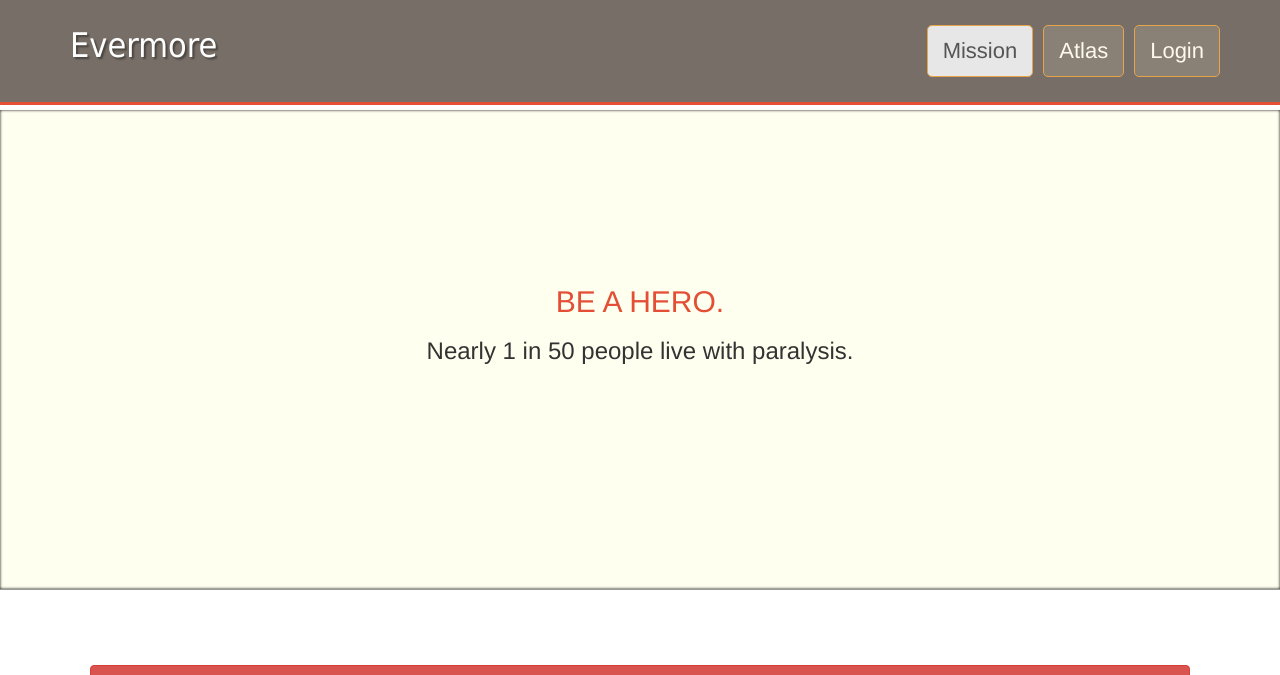
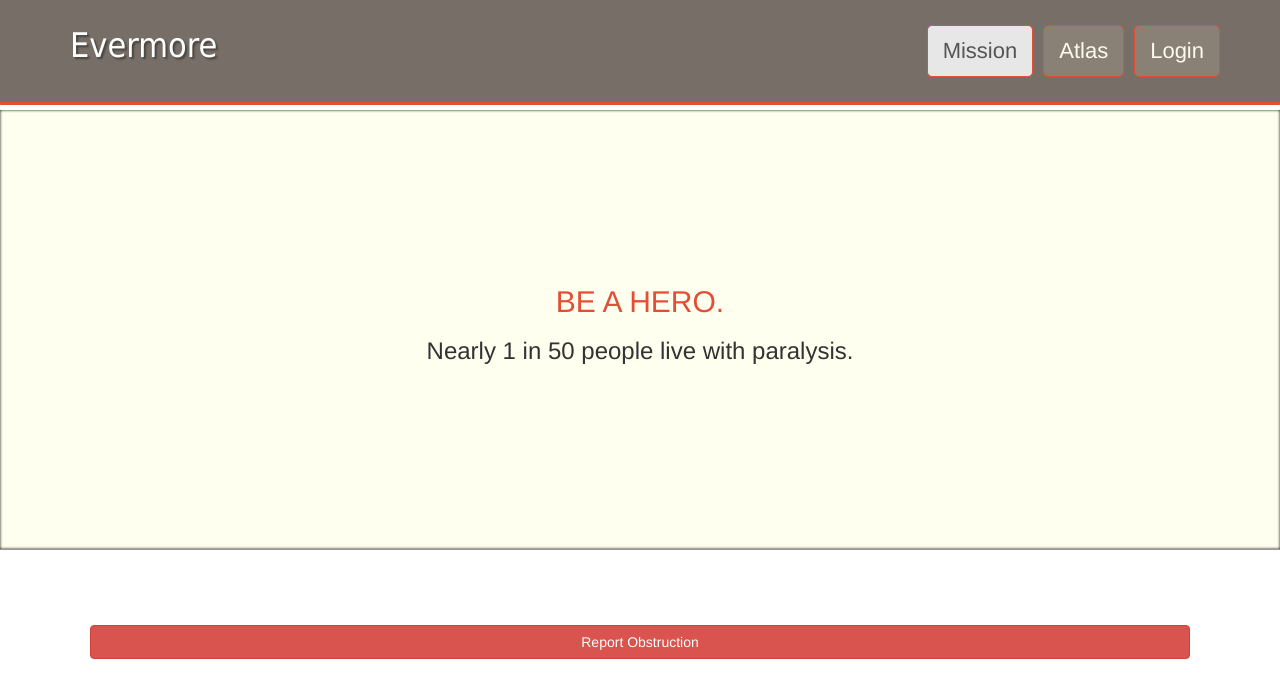
Before and after one commit to Tampa2016/team-1, a PHP site: page /code4good/ in a window 1280 px wide. Shown: the top 675 px of the page. Run offline with PHP 8.4, Linux system fonts and the light colour scheme; some libraries are stand-ins or nearby versions.

Commit message:
more styling changes

```diff
--- a/css/custom.css
+++ b/css/custom.css
@@ -30,8 +30,7 @@ body{ margin-top: 110px;}
   font-size: 22px;
 }
 .navbar-default .navbar-nav > li > a {
-  border: 1px solid #e8a44a;
-  cursor: pointer;
+  border: 1px solid #E44E35;
   margin: 5px;
   border-radius: 5px;
   color: #fff9eb;
@@ -115,7 +114,7 @@ h4 {
 
 
 .intro-section {
-    height: 60%;
+    height: 55%;
     text-align: center;
     background-color: #fffff0;
 }
```
